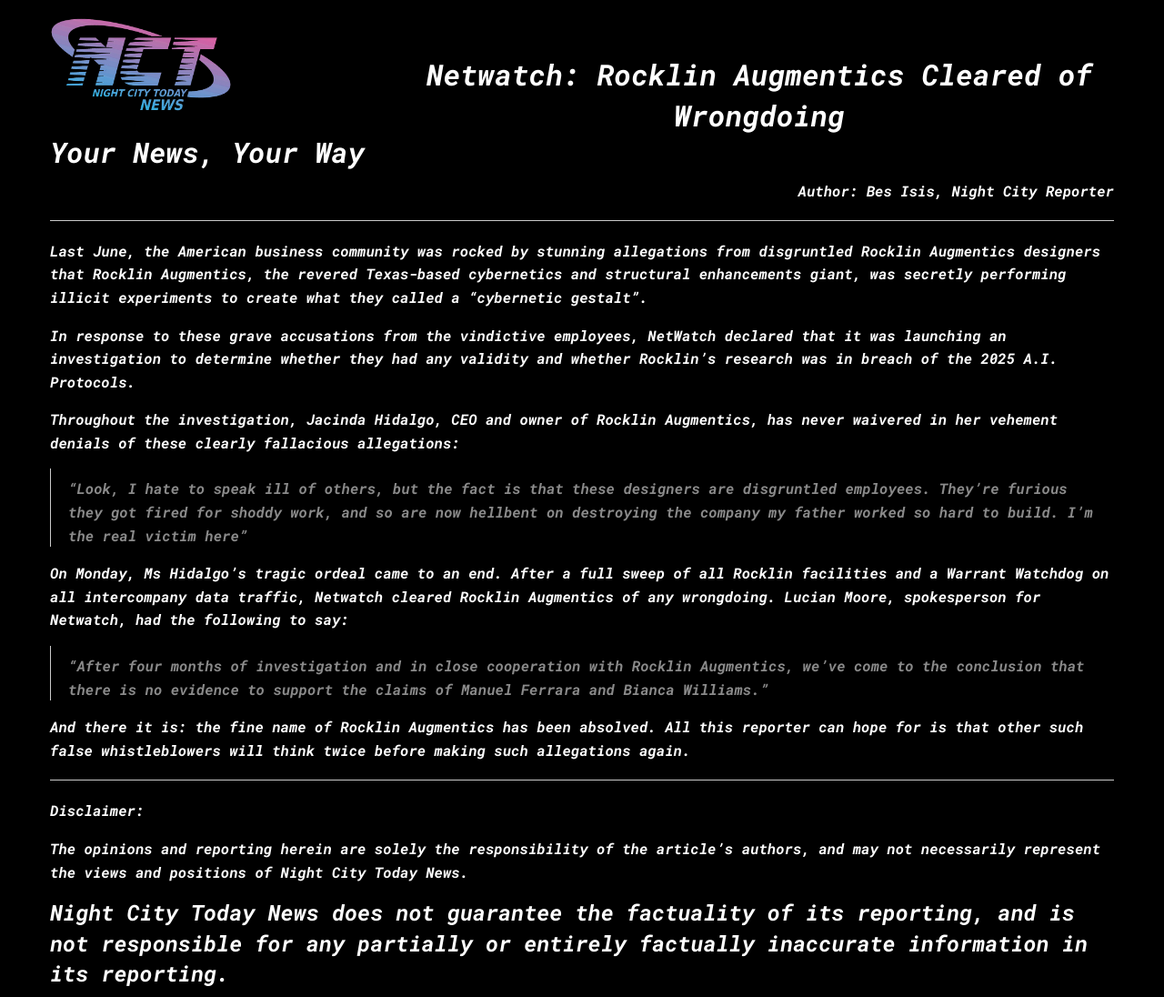
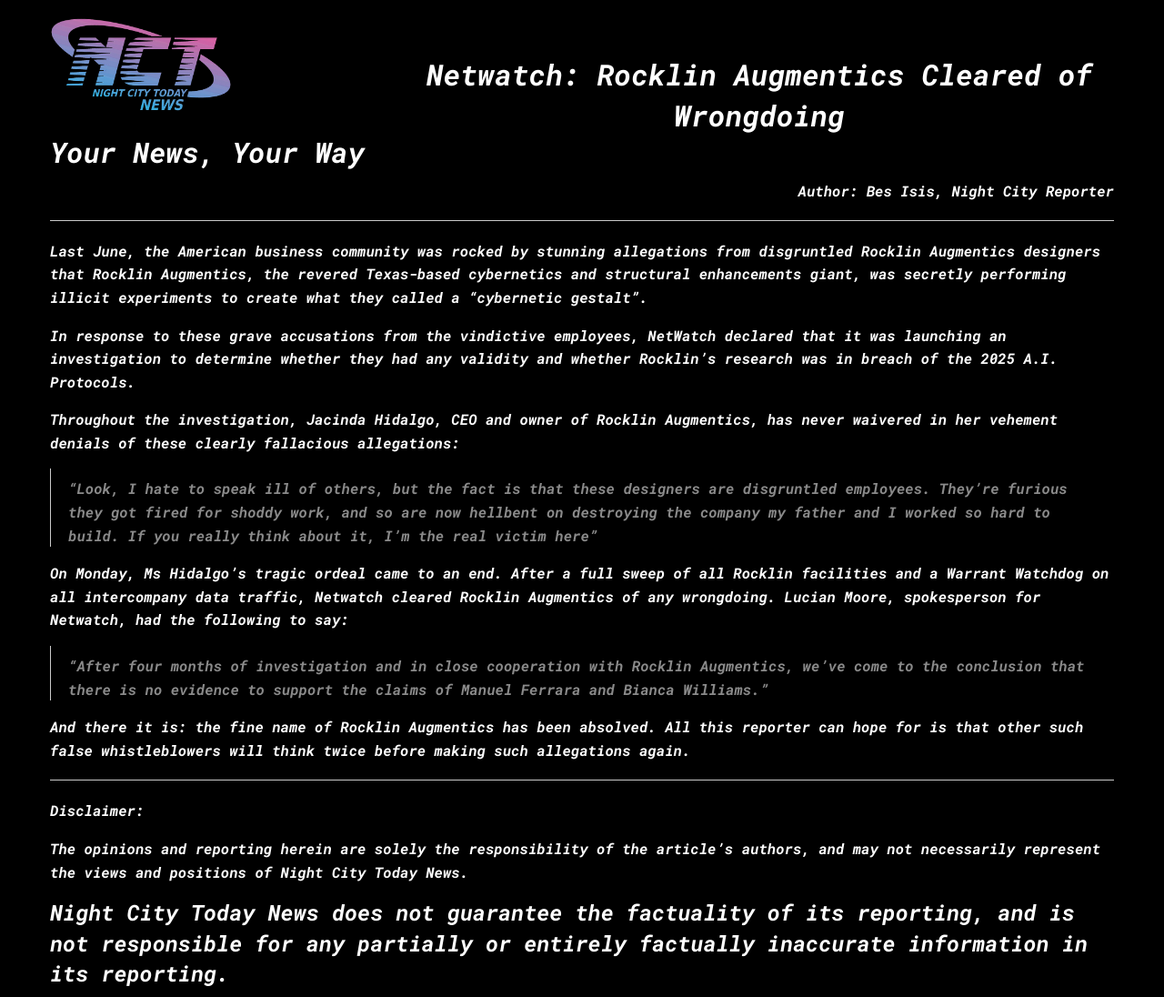
Before and after one commit to Antoine-BL/cyber-punk-blog, a Jekyll site: the page built from _posts/2042-05-16-netwatch-rocklin-augmentics-cleared-of-wrongdoing.markdown, in a window 1280 px wide. Shown: the whole page at 91% size. Built offline with Jekyll 4.4.1, drawn with Linux system fonts in a browser that asks for light colours; some web fonts are replaced.

Commit message:
Updated Netwatch Rocklin Augmentics Cleared Of Wrongdoing

```diff
--- a/_posts/2042-05-16-netwatch-rocklin-augmentics-cleared-of-wrongdoing.markdown
+++ b/_posts/2042-05-16-netwatch-rocklin-augmentics-cleared-of-wrongdoing.markdown
@@ -21,7 +21,7 @@ In response to these grave accusations from the vindictive employees, NetWatch d
 
 Throughout the investigation, Jacinda Hidalgo, CEO and owner of Rocklin Augmentics, has never waivered in her vehement denials of these clearly fallacious allegations:
 
-> "Look, I hate to speak ill of others, but the fact is that these designers are disgruntled employees. They're furious they got fired for shoddy work, and so are now hellbent on destroying the company my father worked so hard to build. I'm the real victim here"
+> "Look, I hate to speak ill of others, but the fact is that these designers are disgruntled employees. They're furious they got fired for shoddy work, and so are now hellbent on destroying the company my father and I worked so hard to build. If you really think about it, I'm the real victim here"
 
 On Monday, Ms Hidalgo's tragic ordeal came to an end. After a full sweep of all Rocklin facilities and a Warrant Watchdog on all intercompany data traffic, Netwatch cleared Rocklin Augmentics of any wrongdoing. Lucian Moore, spokesperson for Netwatch, had the following to say:
 
```
